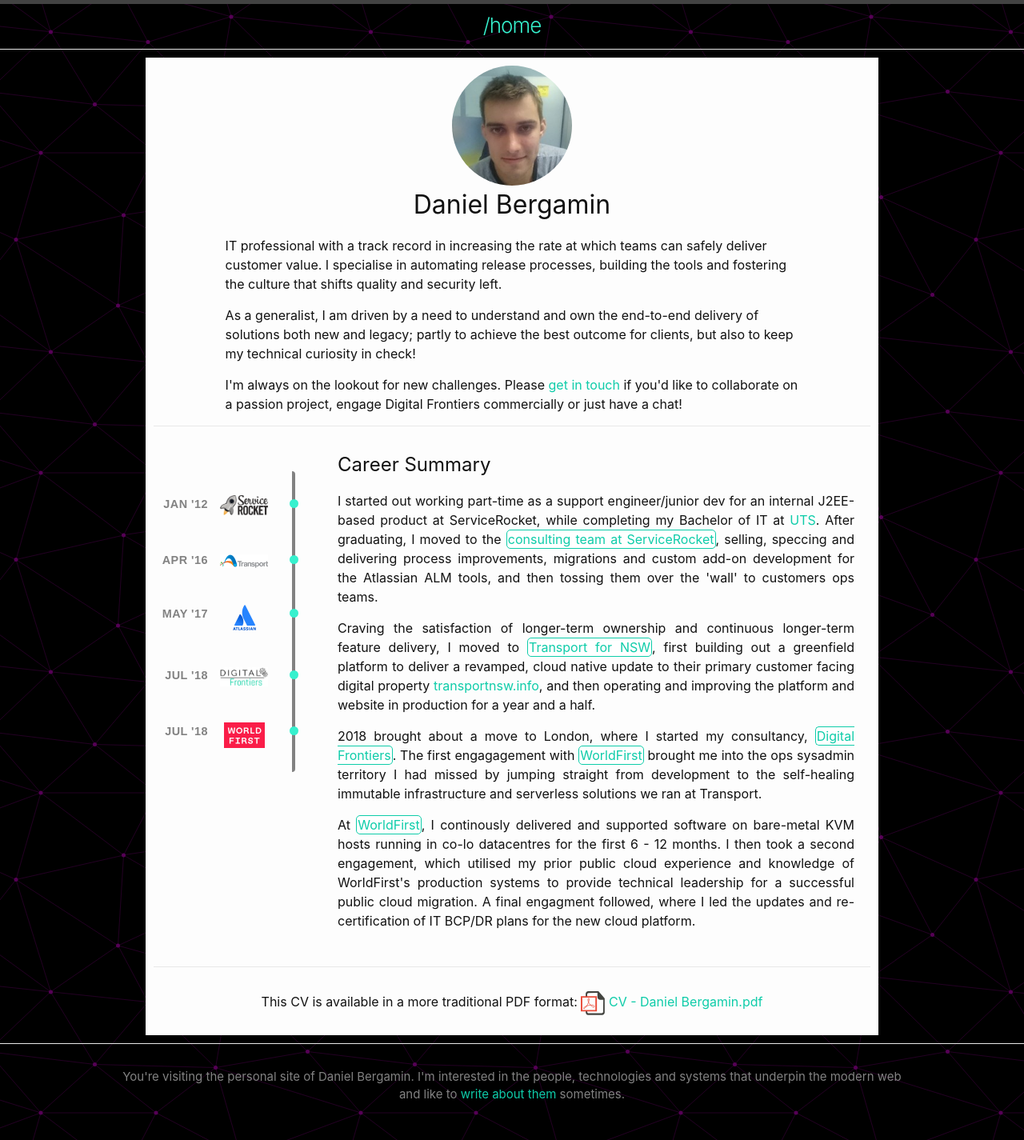
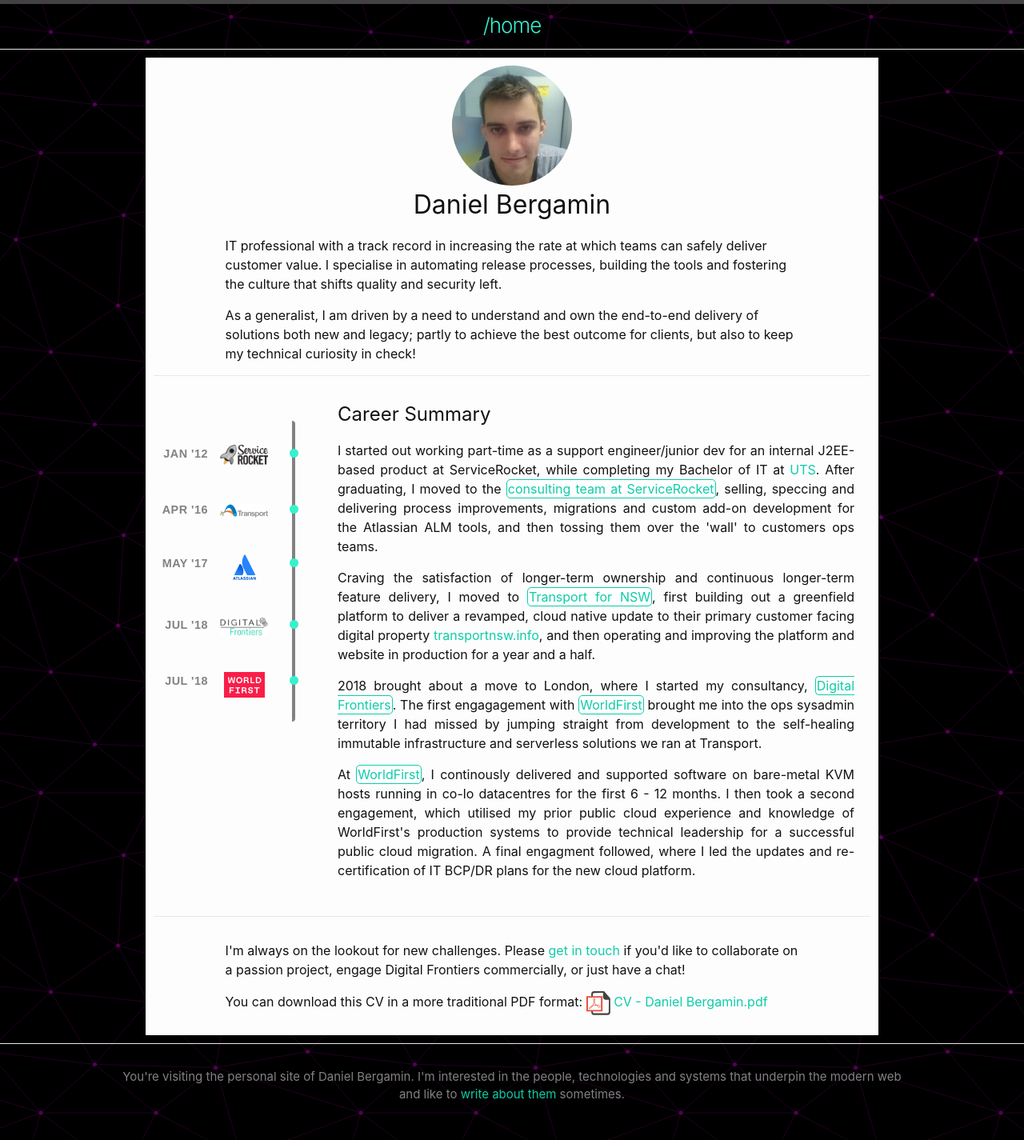
Before and after one commit to dbergamin/dbergamin-personal-site, a Jekyll site: the page built from site/cv.markdown, in a window 1280 px wide. Shown: the whole page at 80% size. Built offline with Jekyll 4.4.1, drawn with Linux system fonts in a browser that asks for light colours.

Commit message:
Move the CTA into the CV content footer I feel like this is a more logical location

```diff
--- a/site/_layouts/resume.html
+++ b/site/_layouts/resume.html
@@ -41,8 +40,9 @@
           -->
         </main>
         <section class="cv-footer">
-          <div class="pdf-download-link">
-            <p>This CV is available in a more traditional PDF format: <img src="assets/images/pdf_download_icon.svg"/> <a href="https://bergamin-public-files.s3-ap-southeast-2.amazonaws.com/cv/Daniel+Bergamin+-+CV.pdf" target="_blank">CV - Daniel Bergamin.pdf</a></p>
+          <div class="cv-footer-content">
+            <p>I'm always on the lookout for new challenges. Please <a href="mailto:{{ site.contact_email }}" address="{{ site.contact_email }}"itemprop="email">get in touch</a> if you'd like to collaborate on a passion project, engage Digital Frontiers commercially, or just have a chat!</p>
+            <p>You can download this CV in a more traditional PDF format: <img src="assets/images/pdf_download_icon.svg"/> <a href="https://bergamin-public-files.s3-ap-southeast-2.amazonaws.com/cv/Daniel+Bergamin+-+CV.pdf" target="_blank">CV - Daniel Bergamin.pdf</a></p>
           </div>
         </section>
         <aside class="cv-left-sidebar">
--- a/site/_sass/custom/_resume.scss
+++ b/site/_sass/custom/_resume.scss
@@ -54,10 +54,11 @@
     border-top: 1px solid $grey-color-light;
     padding-top: $spacing-unit;
 
-    .pdf-download-link {
+    > .cv-footer-content {
       margin: auto;
       display: flex;
-
+      flex-flow: column;
+      max-width: 80%;
     }
   }
 }
```
Also changed, not shown: other parts of site/_layouts/resume.html (+0 -1 lines).
